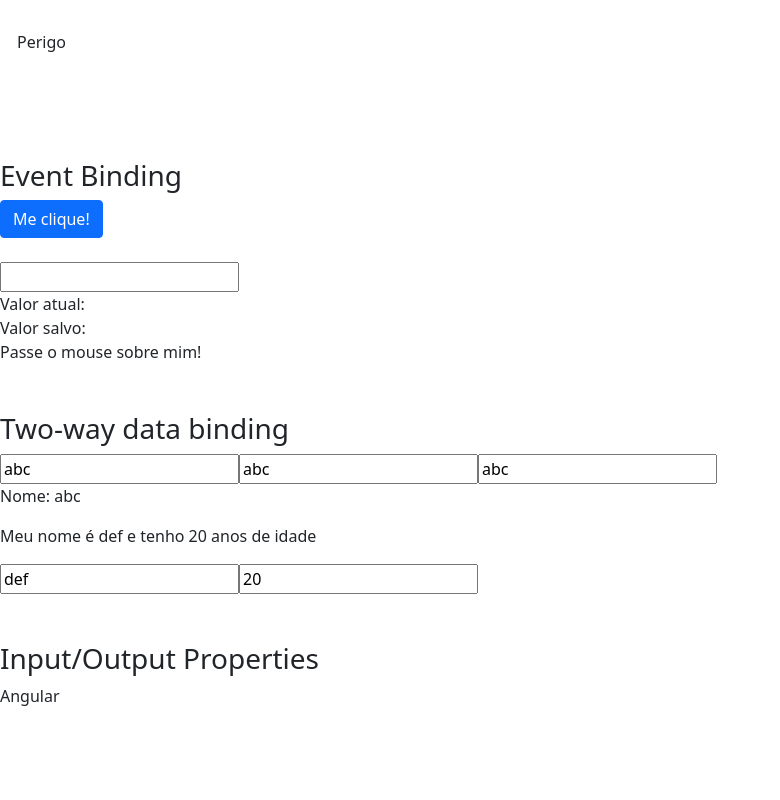
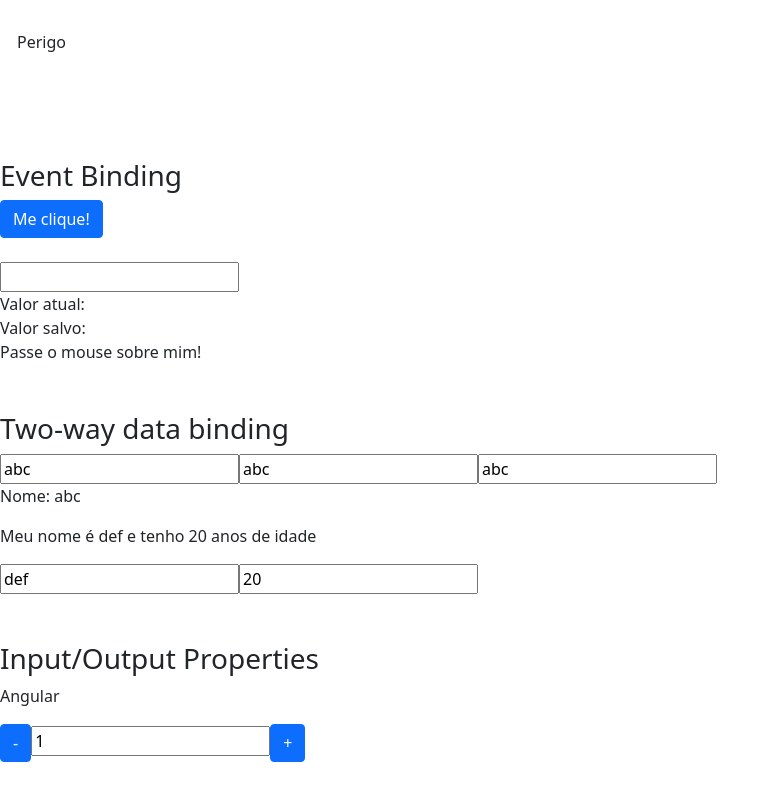
Before and after one commit to rookie-leo/data-binding, an Angular app: page / in a window 1280 px wide. Shown: the part 1192-1992 px from the top of the page, without its empty margins (0-780 px from the left). Before the commit the page ends 1916 px from the top, so only its background shows below. Built offline with nearby package versions, Linux system fonts and the light colour scheme.

Commit message:
Output properties

```diff
--- a/src/app/app.module.ts
+++ b/src/app/app.module.ts
@@ -7,12 +7,14 @@ import { AlertModule } from 'ngx-bootstrap/alert';
 import { FormsModule } from '@angular/forms';
 import { MeuFormModule } from './meu-form/meu-form.module';
 import { InputPropertyComponent } from './input-property/input-property.component';
+import { OutputPropertyComponent } from './output-property/output-property.component';
 
 @NgModule({
   declarations: [
     AppComponent,
     DataBindingComponent,
-    InputPropertyComponent
+    InputPropertyComponent,
+    OutputPropertyComponent
   ],
   imports: [
     BrowserModule,
--- a/src/app/data-binding/data-binding.component.html
+++ b/src/app/data-binding/data-binding.component.html
@@ -96,5 +96,12 @@
     <article>
         <h3>Input/Output Properties</h3>
         <app-curso [nome]="nomeDoCurso"></app-curso>
+
+        <contador
+            [valor]="1"
+            (mudouValor)="onMudouValor($event)"
+        ></contador>
     </article>
 </section>
+
+<br><br>
--- a/src/app/data-binding/data-binding.component.ts
+++ b/src/app/data-binding/data-binding.component.ts
@@ -46,6 +46,10 @@ export class DataBindingComponent implements OnInit {
     this.isMouseOver = !this.isMouseOver;
   }
 
+  onMudouValor(evento: any) {
+    console.log(evento);
+  }
+
   constructor() { }
 
   ngOnInit(): void {
--- /dev/null
+++ b/src/app/output-property/output-property.component.html
@@ -0,0 +1,5 @@
+<div>
+    <button class="btn btn-primary" (click)="decrementa()">-</button>
+    <input type="text" [value]="valor" readonly>
+    <button class="btn btn-primary" (click)="incrementa()">+</button>
+</div>
--- /dev/null
+++ b/src/app/output-property/output-property.component.ts
@@ -0,0 +1,30 @@
+import { Component, Input, OnInit, EventEmitter, Output } from '@angular/core';
+
+
+@Component({
+  selector: 'contador',//É possivel renomear o selector
+  templateUrl: './output-property.component.html',
+  styleUrls: ['./output-property.component.css']
+})
+export class OutputPropertyComponent implements OnInit {
+
+  @Input() valor: number = 0;
+
+  @Output() mudouValor = new EventEmitter();
+
+  incrementa() {
+    this.valor++;
+    this.mudouValor.emit({novoValor: this.valor});
+  }
+
+  decrementa() {
+    this.valor--;
+    this.mudouValor.emit({novoValor: this.valor});
+  }
+
+  constructor() { }
+
+  ngOnInit(): void {
+  }
+
+}
```
Also changed, not shown: src/app/output-property/output-property.component.css (added), 1 other file (tests, documents, lock files or other folders).
